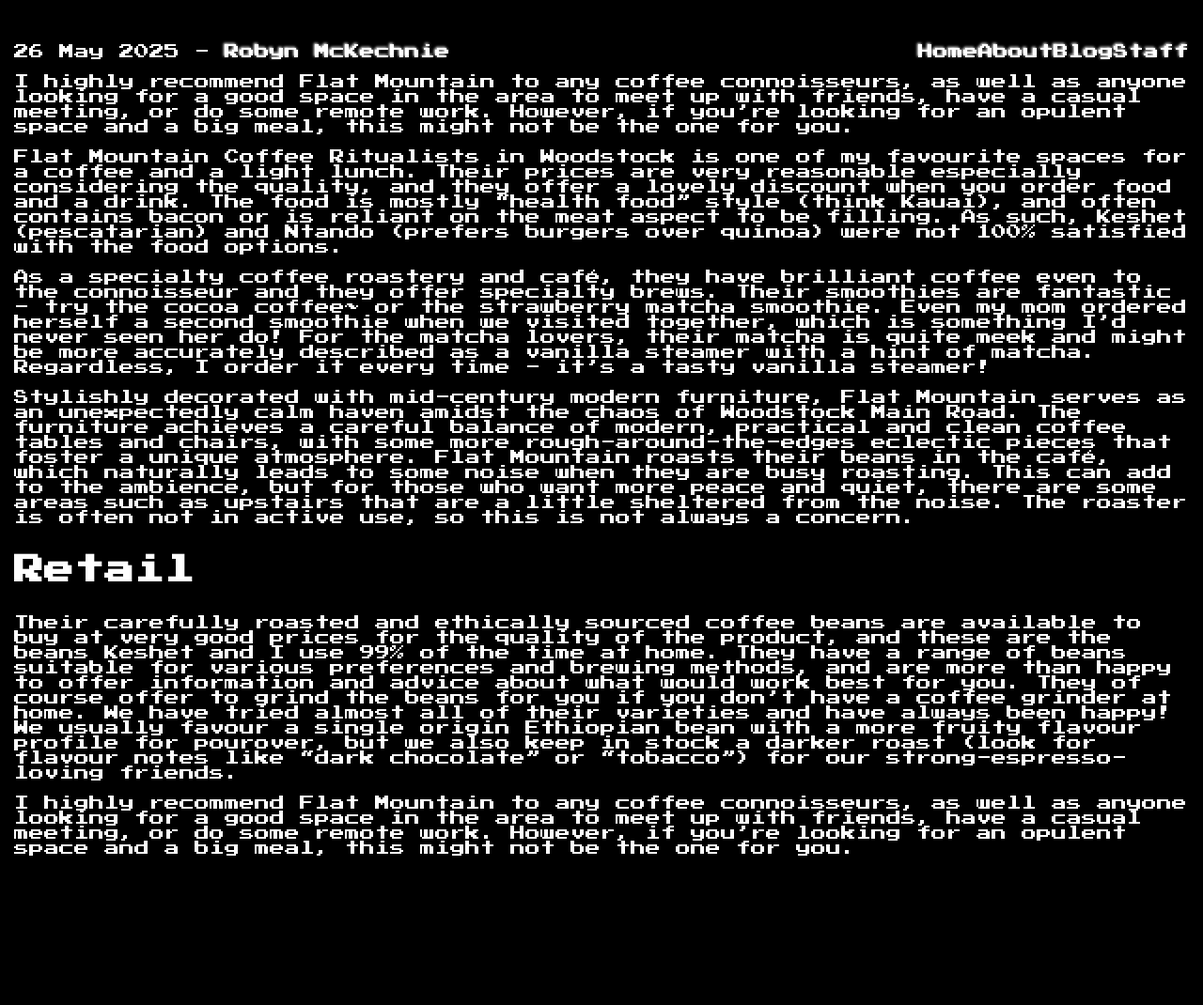
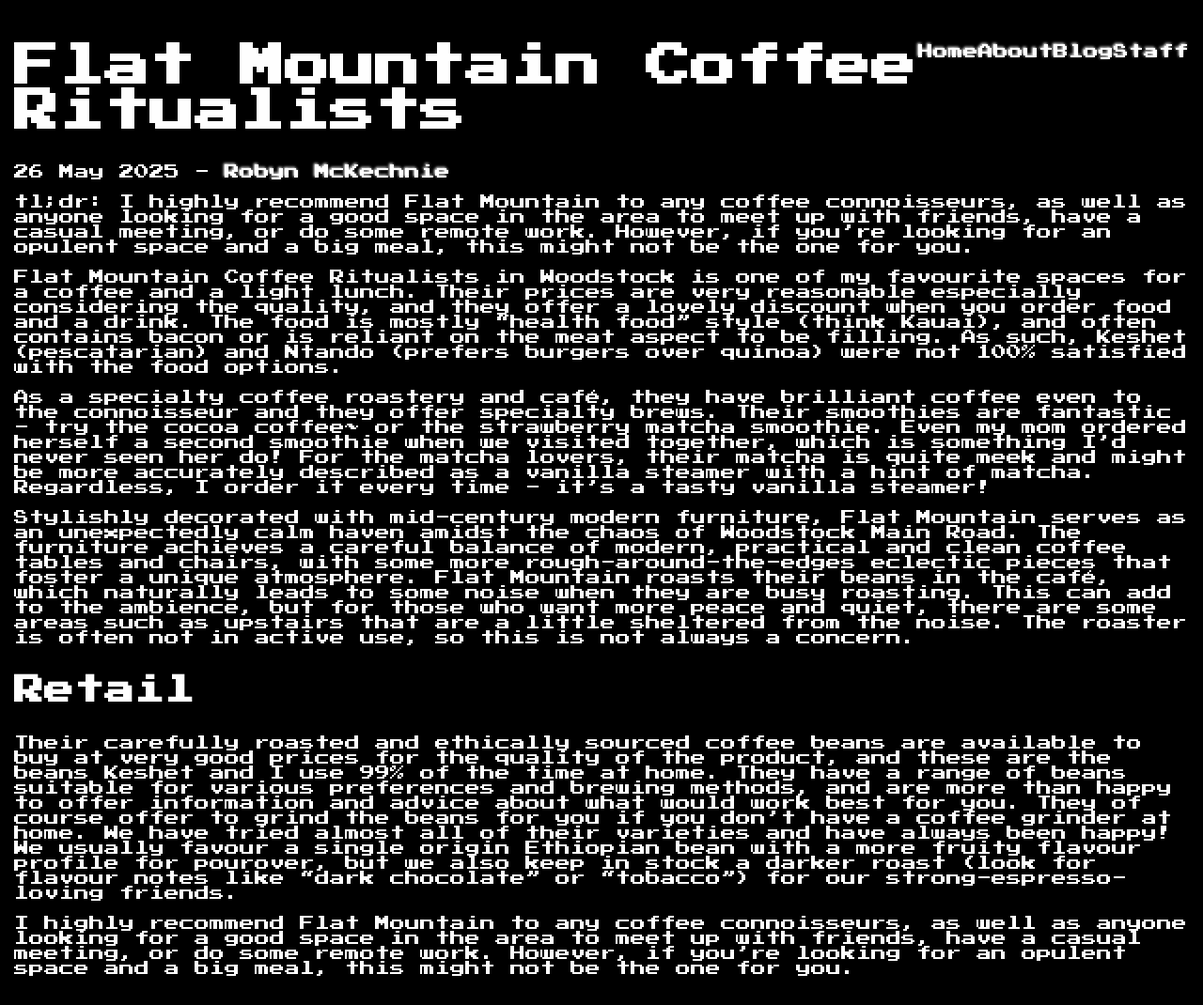
Before and after one commit to KeshetKaridi/spacereviews, a Jekyll site: the page built from _posts/2025-05-26-flatmountain.md, in a window 1280 px wide. Shown: the whole page at 94% size. Built offline with Jekyll 4.4.1, drawn with Linux system fonts in a browser that asks for light colours; before the commit the page ends 942 px from its top, so only the background shows below that.

Commit message:
formatting & removed fictional "ted"

```diff
--- a/_config.yml
+++ b/_config.yml
@@ -1,4 +1,4 @@
-url: "https://keshetkaridi.github.io/spacereviews/" # the base hostname & protocol for your site
+#url: "https://keshetkaridi.github.io/spacereviews/" # the base hostname & protocol for your site
 plugins:
   - jekyll-sitemap
   - jekyll-feed
--- a/_layouts/post.html
+++ b/_layouts/post.html
@@ -2,7 +2,9 @@
 layout: default
 ---
 
-<h1>{{ post.post_title }}</h1>
+<h1>
+	{{ page.post_title }}
+</h1>
 
 <p>
 	{{ page.date | date_to_string }}
--- a/_posts/2025-05-26-flatmountain.md
+++ b/_posts/2025-05-26-flatmountain.md
@@ -4,7 +4,7 @@
 author: kid
 ---
 
-I highly recommend Flat Mountain to any coffee connoisseurs, as well as anyone looking for a good space in the area to meet up with friends, have a casual meeting, or do some remote work. However, if you’re looking for an opulent space and a big meal, this might not be the one for you.
+tl;dr: I highly recommend Flat Mountain to any coffee connoisseurs, as well as anyone looking for a good space in the area to meet up with friends, have a casual meeting, or do some remote work. However, if you’re looking for an opulent space and a big meal, this might not be the one for you.
 
 <!--tldr-->
 
```
Also changed, not shown: _posts/2025-02-28-bananas.md (+1 -3 lines), _posts/2025-02-28-grapefruits.md (+0 -2 lines), _authors/ntando.md (renamed from _authors/ted.md), 10 other files.
